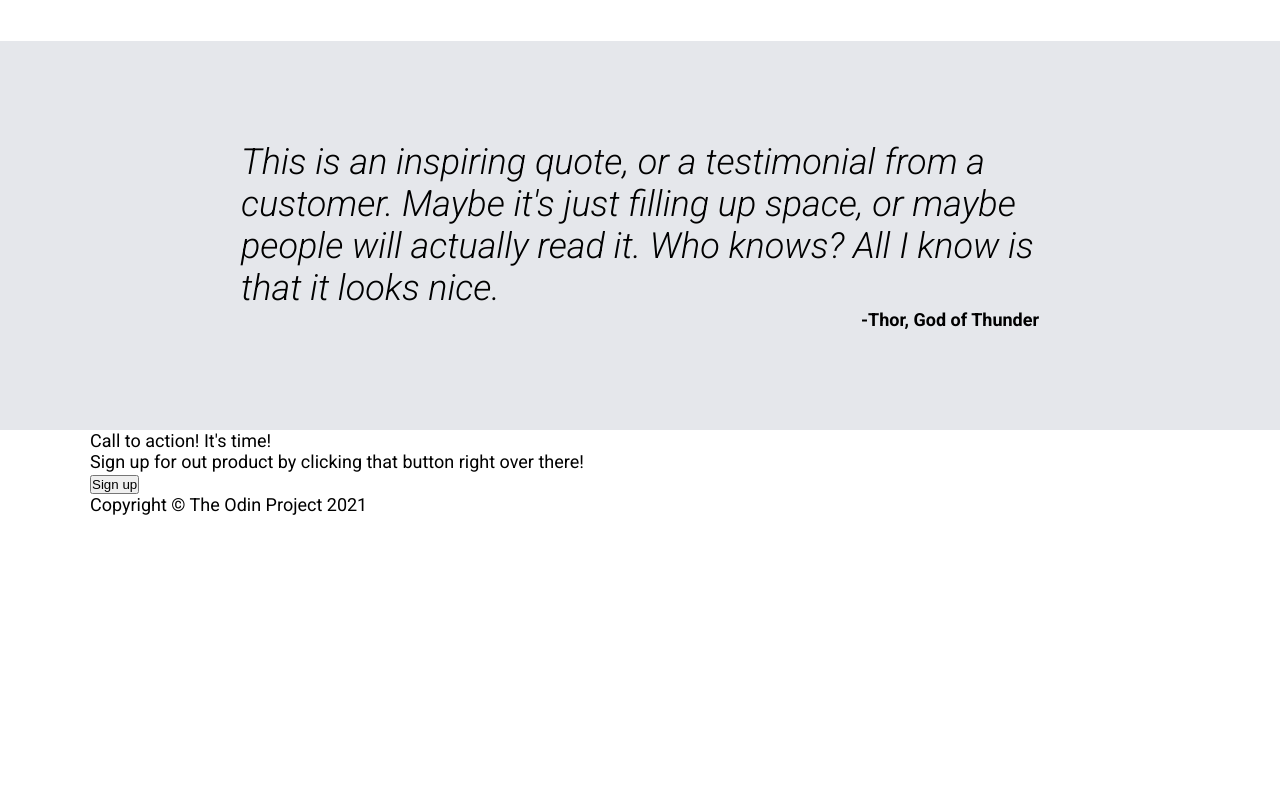
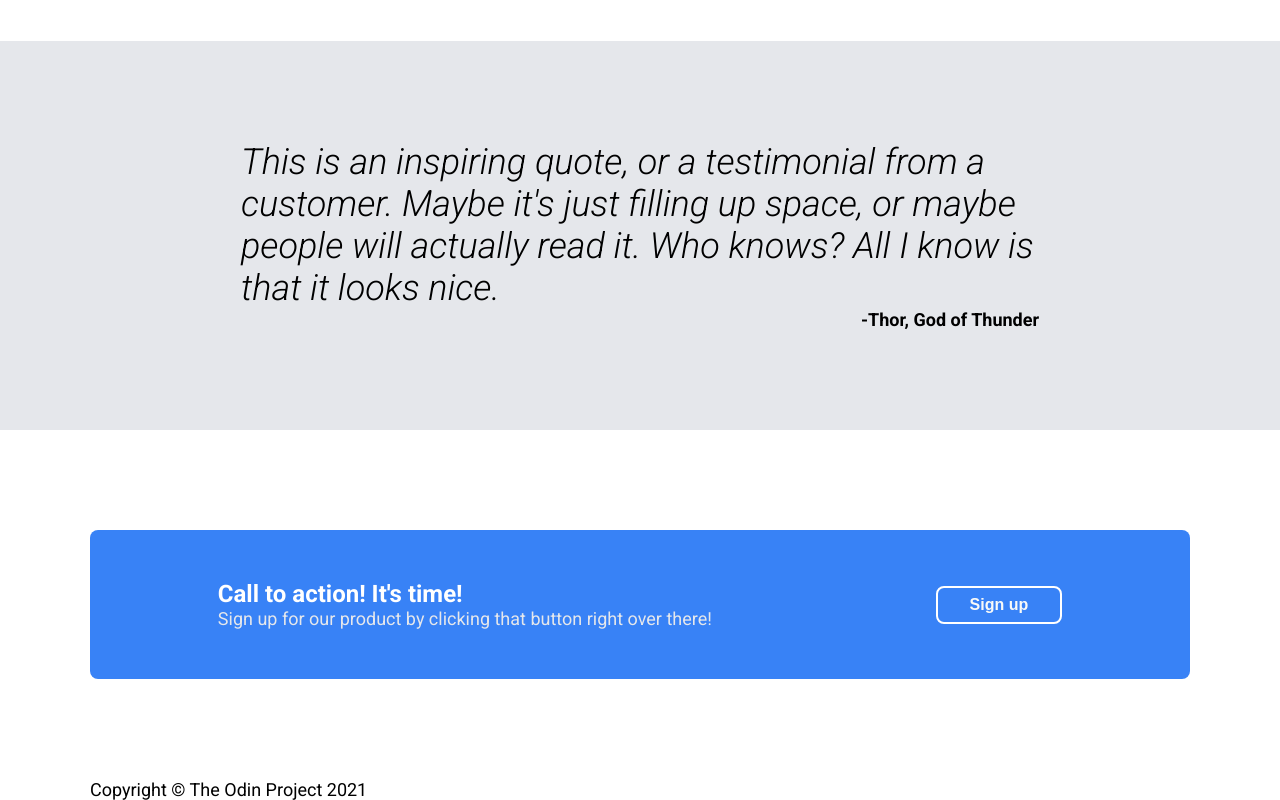
Before and after one commit to T0nci/odin-landing-page, a plain HTML site: page index.html in a window 1280 px wide. Shown: the part 944-1744 px from the top of the page. Before the commit the page ends 1459 px from the top, so only its background shows below. Drawn offline with Linux system fonts and the light colour scheme.

Commit message:
feat: Style the Call to Action section

```diff
--- a/index.html
+++ b/index.html
@@ -37,7 +37,7 @@
 
         <div class="main">
             <div class="container">
-                <h2>Some random information</h2>
+                <h2>Some random information.</h2>
                 <div class="cards">
                     <div class="card">
                         <div class="card-image"></div>
@@ -68,11 +68,13 @@
 
         <div class="cta">
             <div class="container">
-                <div class="cta-content">
-                    <div class="call-to-action">Call to action! It's time!</div>
-                    <div class="cta-text">Sign up for out product by clicking that button right over there!</div>
+                <div class="cta-contain">
+                    <div class="cta-content">
+                        <div class="call-to-action">Call to action! It's time!</div>
+                        <div class="cta-text">Sign up for our product by clicking that button right over there!</div>
+                    </div>
+                    <button>Sign up</button>
                 </div>
-                <button>Sign up</button>
             </div>
         </div>
 
--- a/style.css
+++ b/style.css
@@ -89,6 +89,7 @@ ul.header-links li a {
     color: #f9faf8;
     padding: 8px 32px;
     font-weight: bold;
+    font-size: 16px;
 }
 
 .hero-image {
@@ -172,3 +173,41 @@ ul.header-links li a {
     font-weight: bold;
     align-self: flex-end;
 }
+
+/* Call to action */
+.cta {
+    min-height: fit-content;
+}
+
+.cta .container {
+    padding: 100px 0;
+}
+
+.cta-contain {
+    background-color: #3882f6;
+    padding: 50px 16px;
+    border-radius: 8px;
+    display: flex;
+    justify-content: space-around;
+    align-items: center;
+}
+
+.call-to-action {
+    font-size: 24px;
+    font-weight: bold;
+    color: #fff;
+}
+
+.cta-text {
+    color: #e5e7eb;
+}
+
+.cta button {
+    border: 2px #fff solid;
+    border-radius: 8px;
+    background-color: #3882f6;
+    color: #f9faf8;
+    padding: 8px 32px;
+    font-weight: bold;
+    font-size: 16px;
+}
```
